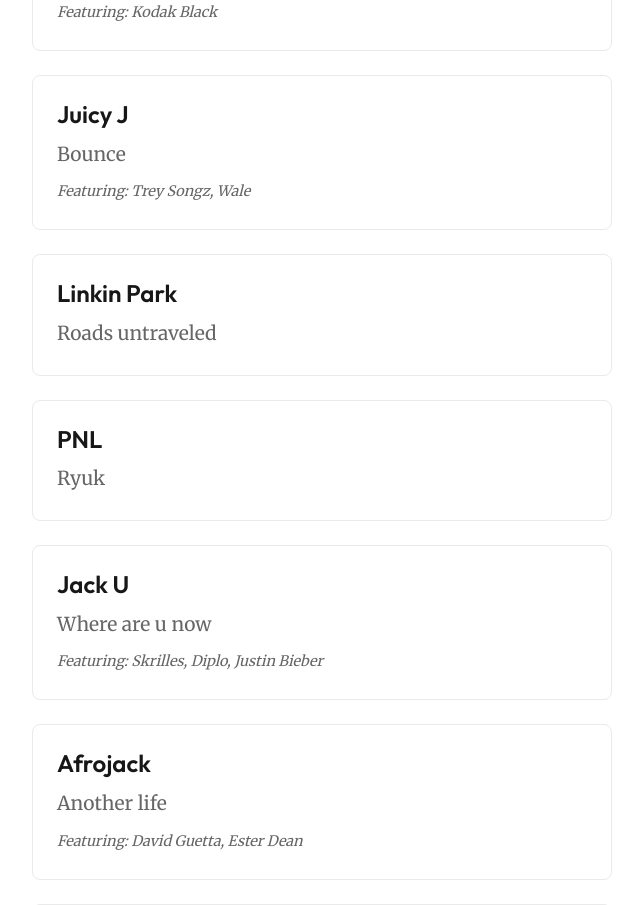
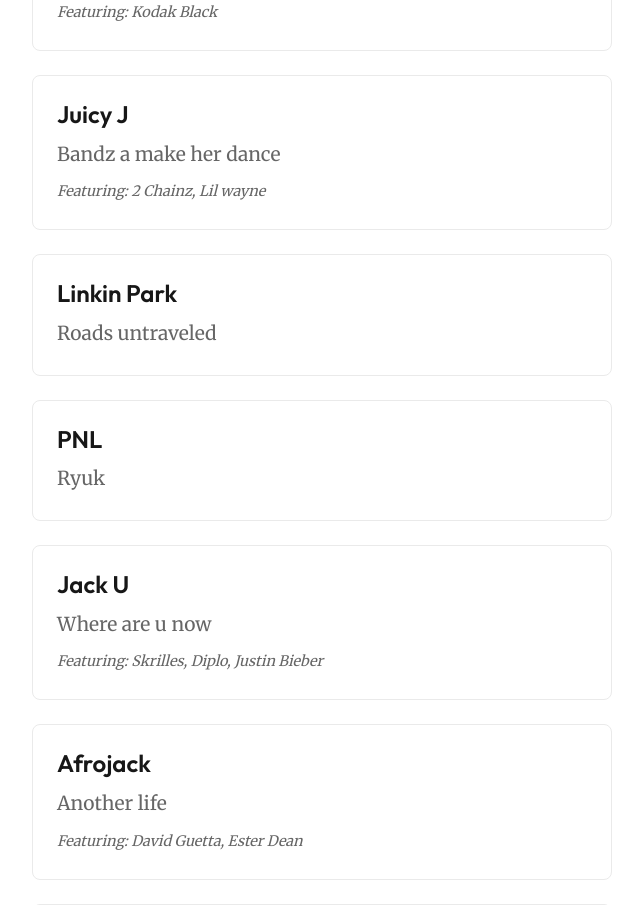
Before and after one commit to ceelogre/presence, a Next.js app: page /blog/favorites/music in a window 1280 px wide. Shown: the part 2120-3025 px from the top of the page, without its empty margins (318-961 px from the left). Built offline with nearby package versions, Linux system fonts and the light colour scheme.

Commit message:
fix: change juicy fav song (#151)

```diff
--- a/src/app/blog/favorites/music/music.tsx
+++ b/src/app/blog/favorites/music/music.tsx
@@ -63,10 +63,10 @@ export default function FavoriteMusic() {
         },
         {
             artist: "Juicy J",
-            song: "Bounce",
+            song: "Bandz a make her dance",
             feat: [
-                "Trey Songz",
-                "Wale"
+                "2 Chainz",
+                "Lil wayne"
             ]
         },
         {
```
